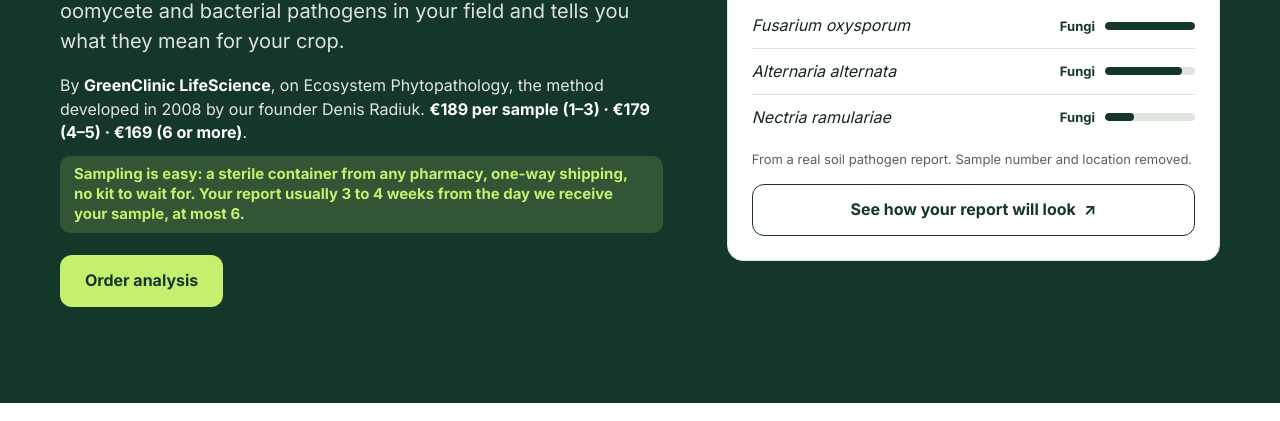
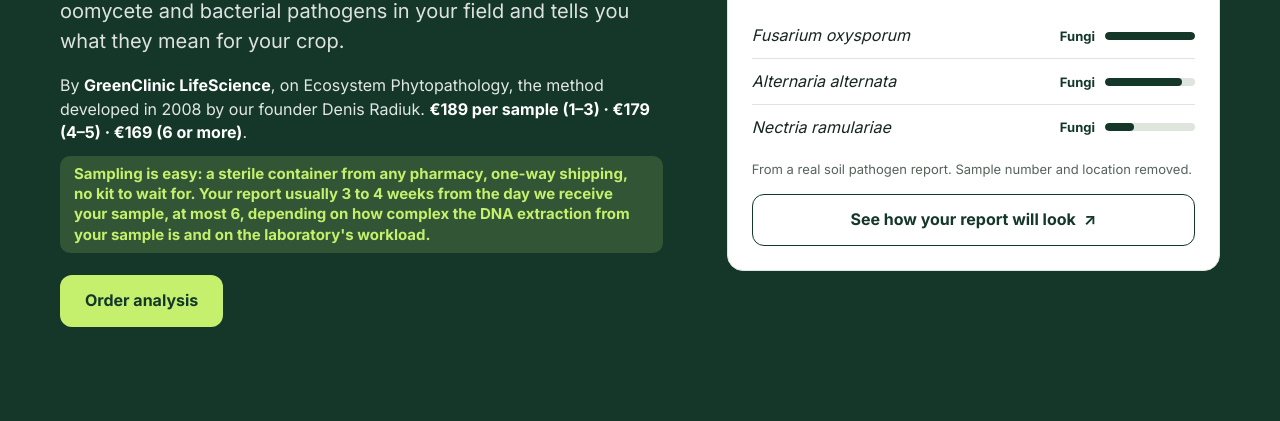
Before and after one commit to rdkdns/bflng, a plain HTML site: page index.html in a window 1280 px wide. Shown: the part 379-800 px from the top of the page. Drawn offline with Linux system fonts and the light colour scheme.

Commit message:
Hero turnaround line: depends on DNA-extraction complexity of the sample and the laboratory's workload
Co-Authored-By: Claude Opus 5.5 <noreply@anthropic.com>

```diff
--- a/index.html
+++ b/index.html
@@ -51,7 +51,7 @@
       <h1 id="headline">Know which pathogens are in your soil. <em>Before you sow.</em></h1>
       <p class="hero-lead">A DNA-based soil microbiome analysis that names the fungal, oomycete and bacterial pathogens in your field and tells you what they mean for your crop.</p>
       <p class="hero-proof">By <b>GreenClinic LifeScience</b>, on Ecosystem Phytopathology, the method developed in 2008 by our founder Denis Radiuk. <b>€189 per sample (1–3) · €179 (4–5) · €169 (6 or more)</b>.</p>
-      <p class="hero-easy">Sampling is easy: a sterile container from any pharmacy, one-way shipping, no kit to wait for. Your report usually 3 to 4 weeks from the day we receive your sample, at most 6.</p>
+      <p class="hero-easy">Sampling is easy: a sterile container from any pharmacy, one-way shipping, no kit to wait for. Your report usually 3 to 4 weeks from the day we receive your sample, at most 6, depending on how complex the DNA extraction from your sample is and on the laboratory's workload.</p>
       <p class="hero-ctas" style="margin:22px 0 8px"><a class="btn btn-lime" href="/#pricing" data-where="hero">Order analysis</a></p>
     </div>
     <figure class="rcard">
```
